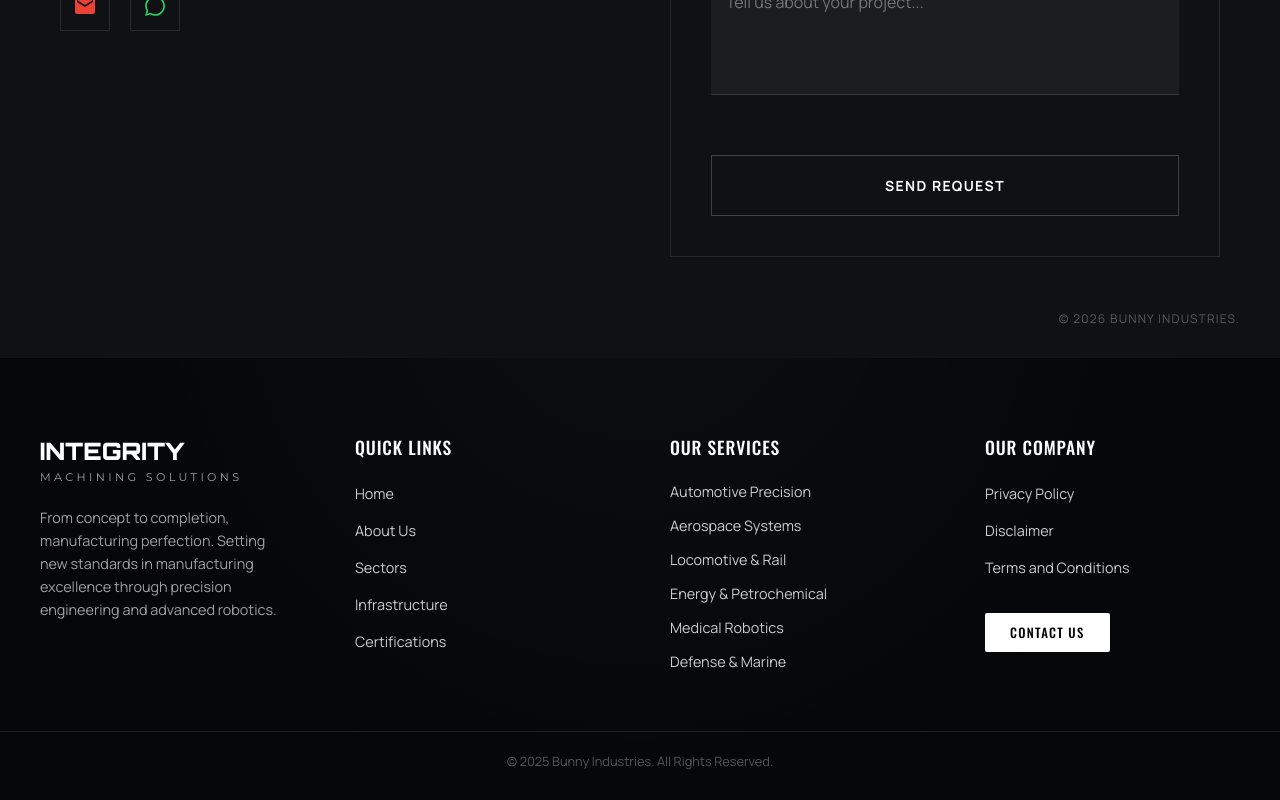
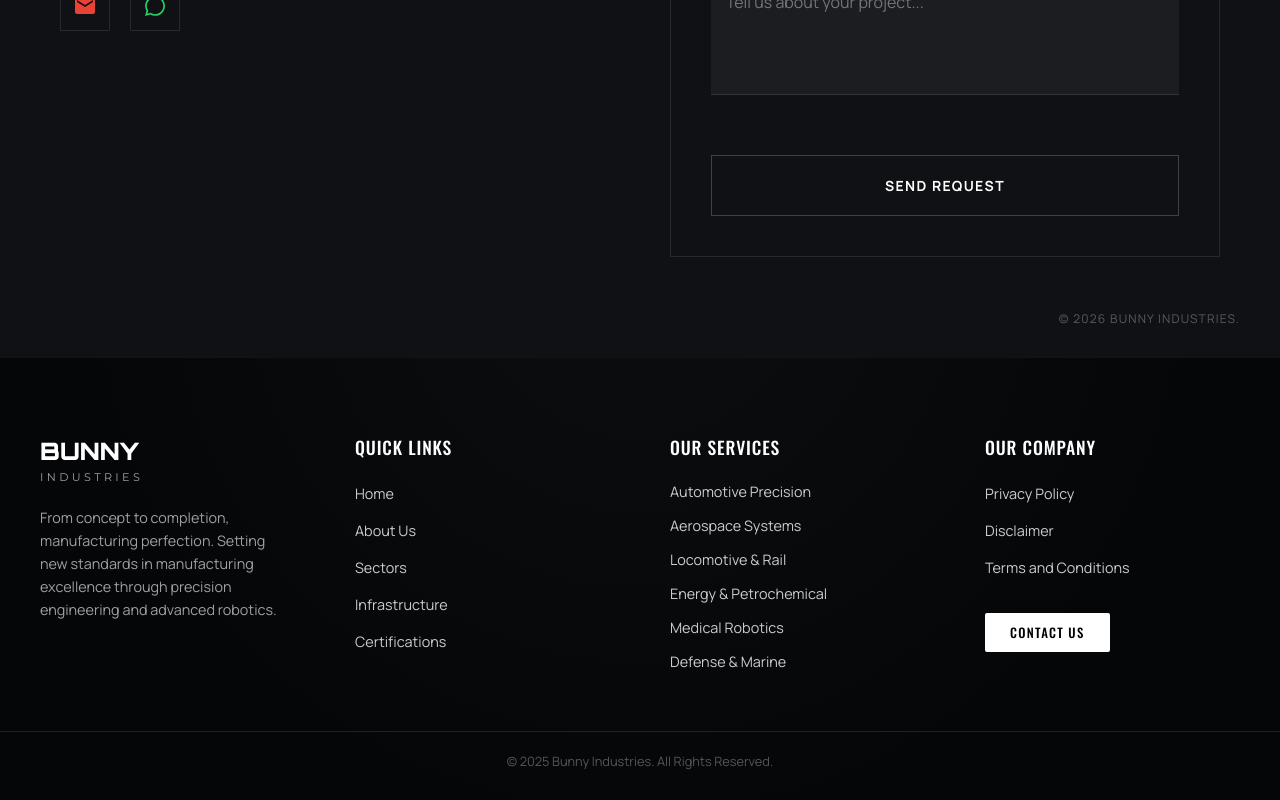
Before and after one commit to Dhivakar40/ALLOYED_IMS, a React (Vite) app: page / in a window 1280 px wide. Shown: the part 8779-9579 px from the top of the page. Built offline with nearby package versions, Linux system fonts and the light colour scheme; a web font is replaced by a local one.

Commit message:
ims to bi

```diff
--- a/src/components/Footer.jsx
+++ b/src/components/Footer.jsx
@@ -63,7 +63,7 @@ export default function Footer() {
                       margin: 0,
                       textTransform: 'uppercase'
                   }}>
-                      INTEGRITY
+                      BUNNY
                   </h1>
                   <span style={{
                       fontFamily: '"Montserrat", sans-serif',
@@ -72,7 +72,7 @@ export default function Footer() {
                       letterSpacing: '0.3em',
                       textTransform: 'uppercase'
                   }}>
-                      Machining Solutions
+                      INDUSTRIES
                   </span>
               </div>
 
```
